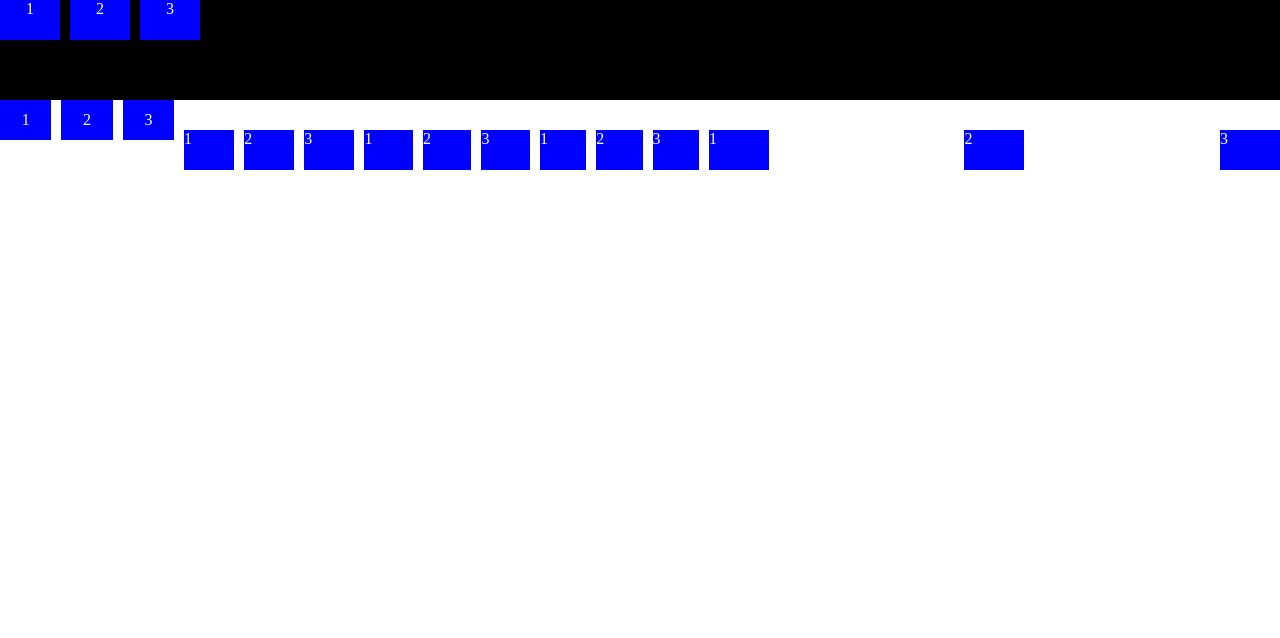
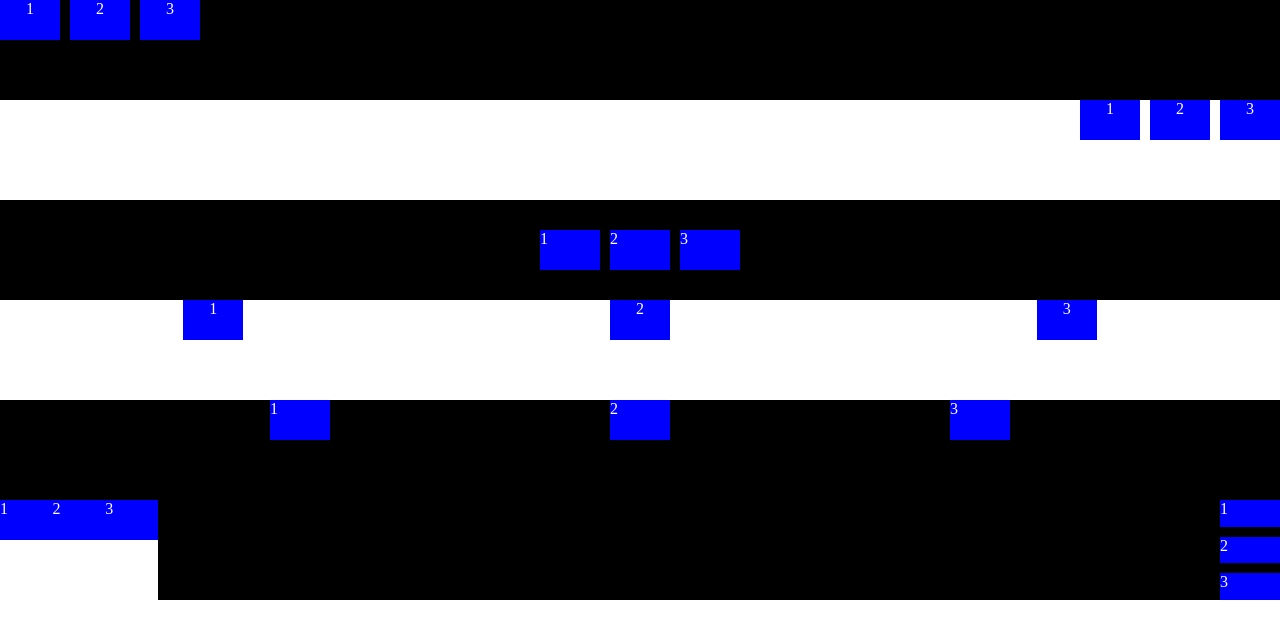
Before and after one commit to maydreadful/flexbox, a plain HTML site: page index.html in a window 1280 px wide. Drawn offline with Linux system fonts and the light colour scheme.

Commit message:
flexbox aula 2

```diff
--- a/index.html
+++ b/index.html
@@ -3,8 +3,8 @@
   <head>
     <meta charset="UTF-8" />
     <meta name="viewport" content="width=device-width, initial-scale=1.0" />
-    <link rel="stylesheet" href="style.css">
-    <title>Flexbox - Aula 04</title>
+    <title>Flexbox - AULA 04</title>
+    <link rel="stylesheet" href="style.css" />
   </head>
   <body>
     <div class="container">
@@ -17,27 +17,32 @@
         <div class="box2">1</div>
         <div class="box2">2</div>
         <div class="box2">3</div>
-
+      </div>
       <div class="container__card3">
         <div class="box3">1</div>
         <div class="box3">2</div>
         <div class="box3">3</div>
-
+      </div>
       <div class="container__card4">
         <div class="box4">1</div>
         <div class="box4">2</div>
         <div class="box4">3</div>
-
+      </div>
       <div class="container__card5">
         <div class="box5">1</div>
         <div class="box5">2</div>
         <div class="box5">3</div>
-
+      </div>
       <div class="container__card6">
         <div class="box6">1</div>
         <div class="box6">2</div>
         <div class="box6">3</div>
 
+        <div class="container__card7">
+          <div class="box6">1</div>
+          <div class="box6">2</div>
+          <div class="box6">3</div>
+        </div>
       </div>
     </div>
   </body>
--- a/style.css
+++ b/style.css
@@ -1,3 +1,4 @@
+/* configuração reset global da pagina */
 * {
     margin: 0;
     padding: 0;
@@ -7,117 +8,179 @@
   }
 
   .container__card1 {
-    /*deixa os itens flexiveis*/
+    /* deixa os itens e suas posições flexiveis */
     display: flex;
+    /* cor de fundo */
     background-color: black;
-  gap: 10px; /* (deixa os itens flexiveis e suas posições)só funciona com o display flex*/
-  /*gap: distância entre os elementos filhos */
+    /* distância entre os elementos filhos */
+    gap: 10px;
+    /* altura do elemento */
     height: 100px;
   }
 
   .box1 {
-    /* (cor da fonte*/
+    /*  alinha o texto horizontalmente */
+    text-align: center;
+    /* cor da fonte */
     color: white;
-    /* (cor do fundo*/
+    /* cor de fundo */
     background-color: blue;
+    /* altura */
     height: 40px;
+    /* largura */
     width: 60px;
-    text-align: center;
   }
 
   .container__card2 {
+    /* deixa os itens e suas posições flexiveis */
     display: flex;
+    /* cor de fundo */
     background-color: white;
-    gap: 100px; /* (deixa os itens flexiveis e suas posições)só funciona com o display flex*/
-    /*gap: distância entre os elementos filhos */
+    /* altura */
     height: 100px;
+    /* alinha os elementos no final da pagina */
     justify-content: flex-end;
-   gap:10px;
+    /* distancia entre os elementos filhos */
+    gap: 10px;
   }
 
   .box2 {
-    /*cor da fonte */
+    /* deixa os itens e suas posições flexiveis */
+    display: flex;
+    /* centraliza os elementos horizontalmente */
+    justify-content: center;
+    /* cor da fonte */
     color: white;
-    /*centraliza os elementos horizontalmente */
-    justify-content: center; /*alinha os elementos horizontalmente */
-    display: flex;
-    align-items: center; /*alinha os elementos verticalmente */
+    /* cor de fundo */
     background-color: blue;
+    /* largura */
     height: 40px;
+    /* altura */
     width: 60px;
   }
 
   .container__card3 {
-    display: flex; */deixa os itens sua posições flexiveis só funciona com o display flex*/
+    /* deixa os itens e suas posições flexiveis */
+    display: flex;
+    /* centraliza os elementos */
+    align-items: center;
+    /* centraliza os elementos filhos horizontalmente */
     justify-content: center;
-    align-items: center;
-    background-color: white;
-    gap: 10px; /* (deixa os itens flexiveis e suas posições)só funciona com o display flex*/
-    /*gap: distância entre os elementos filhos */
+    /* cor de fundo */
+    background-color: black;
+    /* distância entre os elementos filhos */
+    gap: 10px;
+    /* altura do elemento */
     height: 100px;
-   gap:10px;
   }
 
   .box3 {
-    /*cor da fonte */
+    /* cor da fonte */
     color: white;
+    /* cor de fundo */
     background-color: blue;
+    /* altura */
     height: 40px;
+    /* largura */
     width: 60px;
   }
 
   .container__card4 {
-    display: flex; /*deixa os itens sua posições flexiveis só funciona com o display flex*/
+    /* deixa os itens e suas posições flexiveis */
+    display: flex;
+    /* espalha os elementos filho horizontalmente */
     justify-content: space-around;
-    align-items: center;
+    /* cor de fundo */
     background-color: white;
-    gap: 10px; /* (deixa os itens flexiveis e suas posições)só funciona com o display flex*/
-    /*gap: distância entre os elementos filhos */
+    /* altura */
     height: 100px;
-   gap:10px;
+    /* alinha os elementos no final da pagina */
   }
 
   .box4 {
-    /*cor da fonte */
+    /* deixa os itens e suas posições flexiveis */
+    display: flex;
+    /* centraliza os elementos horizontalmente */
+    justify-content: center;
+    /* cor da fonte */
     color: white;
+    /* cor de fundo */
     background-color: blue;
+    /* largura */
     height: 40px;
+    /* altura */
     width: 60px;
   }
 
   .container__card5 {
-    display: flex; /*deixa os itens sua posições flexiveis só funciona com o display flex*/
+    /* deixa os itens e suas posições flexiveis */
+    display: flex;
+    /* espalha os elementos filho horizontalmente de forma igualitaria */
     justify-content: space-evenly;
-    align-items: center;
-    background-color: white;
-    gap: 10px; /* (deixa os itens flexiveis e suas posições)só funciona com o display flex*/
-    /*gap: distância entre os elementos filhos */
+    /* centraliza os elementos filhos verticalmente */
+    background-color: black;
+    /* distância entre os elementos filhos */
+    gap: 10px;
+    /* altura do elemento */
     height: 100px;
   }
 
   .box5 {
-    /*cor da fonte */
+    /* cor da fonte */
     color: white;
+    /* cor de fundo */
     background-color: blue;
+    /* altura */
     height: 40px;
+    /* largura */
     width: 60px;
   }
 
   .container__card6 {
-    display: flex; /*deixa os itens sua posições flexiveis só funciona com o display flex*/
+      /* deixa os itens e suas posições flexiveis */
+      display: flex;
+      /* espalha os elementos filho horizontalmente */
       justify-content: space-between;
-    align-items: center;
+      /* cor de fundo */
       background-color: white;
-    gap: 10px; /* (deixa os itens flexiveis e suas posições)só funciona com o display flex*/
-    /*gap: distância entre os elementos filhos */
+      /* altura */
       height: 100px;
-   gap:10px;
+      /* alinha os elementos no final da pagina */
     }
 
     .box6 {
-    /*cor da fonte */
       color: white;
+      /* cor de fundo */
       background-color: blue;
+      /* largura */
       height: 40px;
+      /* altura */
       width: 60px;
     }
+
+    .container__card7 {
+        /* deixa os itens e suas posições flexiveis */
+        display: flex;
+        /* muda a direção de alinhamento dos itens */
+        flex-direction: column;
+        /* espalha os elementos filho verticalmente por causa do flex direction */
+        justify-content: space-between;
+        /* centraliza os elementos filhos verticalmente */
+        align-items: flex-end;
+        background-color: black;
+        /* distância entre os elementos filhos */
+        gap: 10px;
+        /* altura do elemento */
+        height: 100px;
+      }
+
+      .box7 {
+        /* cor da fonte */
+        color: white;
+        /* cor de fundo */
+        background-color: blue;
+        /* altura */
+        height: 40px;
+        /* largura */
+        width: 60px;
+      }
```
Lines whose indentation alone changed are shown as unchanged.
